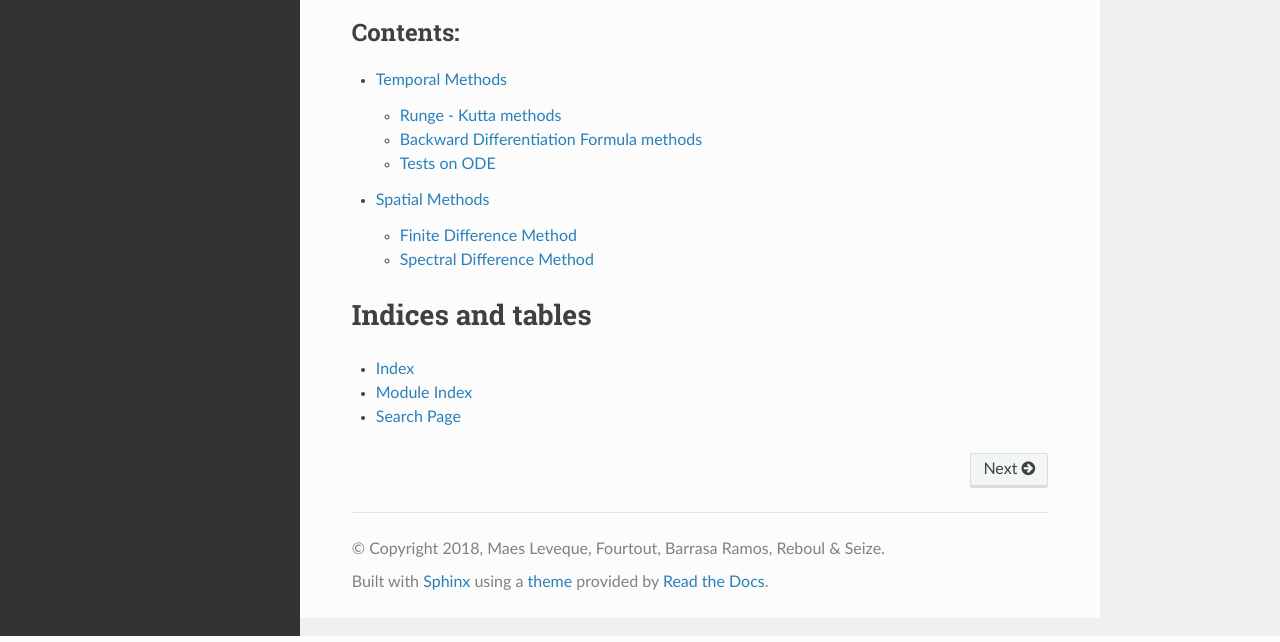
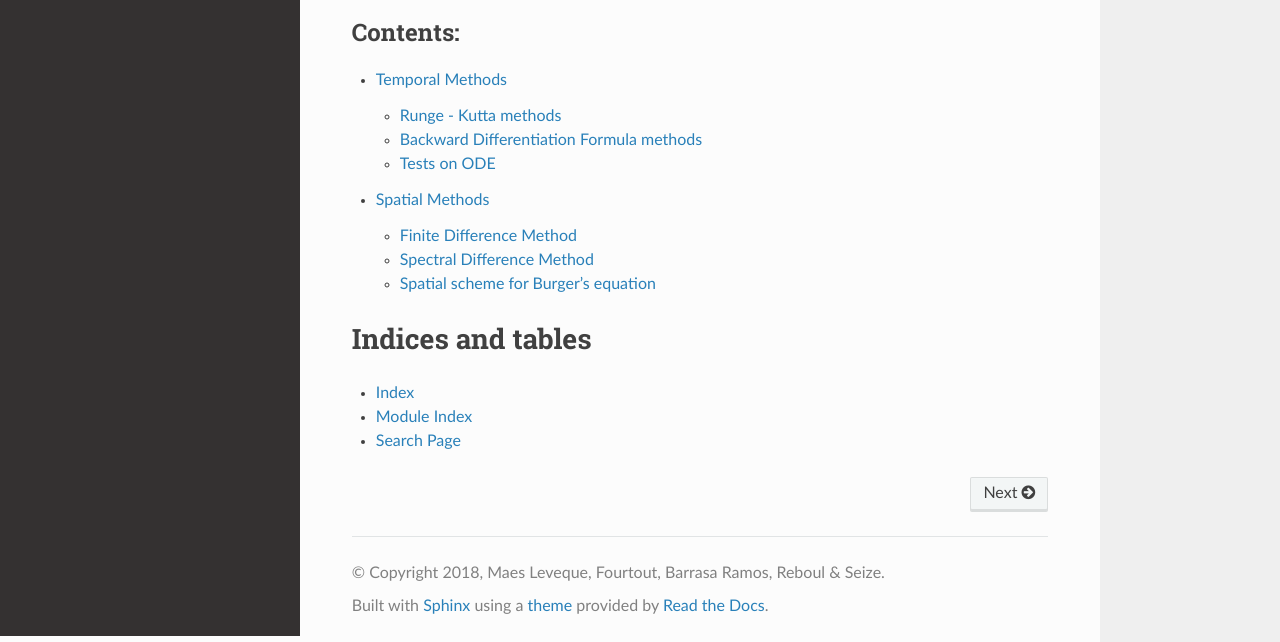
Before and after one commit to pierreXVI/PIE, a Sphinx documentation site: the page built from doc/source/index.rst, in a window 1280 px wide, cut to the strip 264-906 px from the top of the page. Built offline with Sphinx 7.4.7 and the Read the Docs theme 2.0.0, drawn with Linux system fonts in a browser that asks for light colours; pages that are not in the unit, such as notebooks, are missing from menus.

Commit message:
Doc for burgers' schemes

```diff
--- /dev/null
+++ b/doc/source/spatial/burgers.rst
@@ -0,0 +1,8 @@
+Spatial scheme for Burger's equation
+====================================
+
+.. automodule:: spatial.burgers
+
+.. autoclass:: spatial.burgers.fd_burg.FiniteDifferenceMethodBurgers
+
+.. autoclass:: spatial.burgers.sd_burg.SpectralDifferenceMethodBurgers
--- a/doc/source/spatial/spatial.rst
+++ b/doc/source/spatial/spatial.rst
@@ -13,3 +13,4 @@ Spatial Methods
 
    fd.rst
    sd.rst
+   burgers.rst
```
